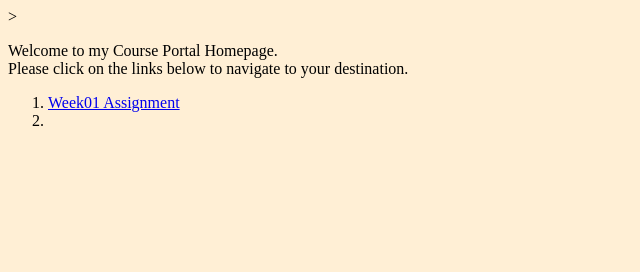
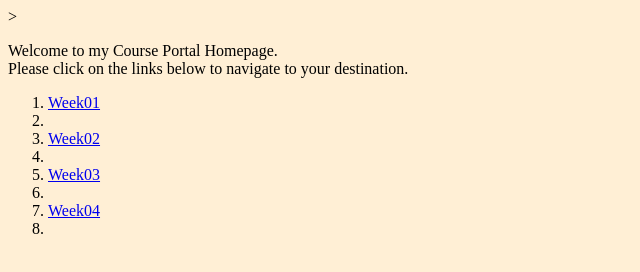
Before and after one commit to elmambou/wdd230, a plain HTML site: page index.html in a window 1280 px wide. Shown: the whole page, without its empty margins (0-640 px from the left). Drawn offline with Linux system fonts and the light colour scheme.

Commit message:
Update index.html

```diff
--- a/index.html
+++ b/index.html
@@ -16,7 +16,10 @@ background-color: #FFEFD5;
         Please click on the links below to navigate to your destination.</p>
 
 <ol>
-    <li><a href="W01 Assignment/">Week01 Assignment</a><li>
+    <li><a href="W01 Assignment/">Week01</a><li>
+    <li><a href="W02 Assignment/">Week02</a><li>
+    <li><a href="W03 Assignment/">Week03</a><li>
+    <li><a href="W04 Assignment/">Week04</a><li>
     </ol>
 </body>
 </html>
```
